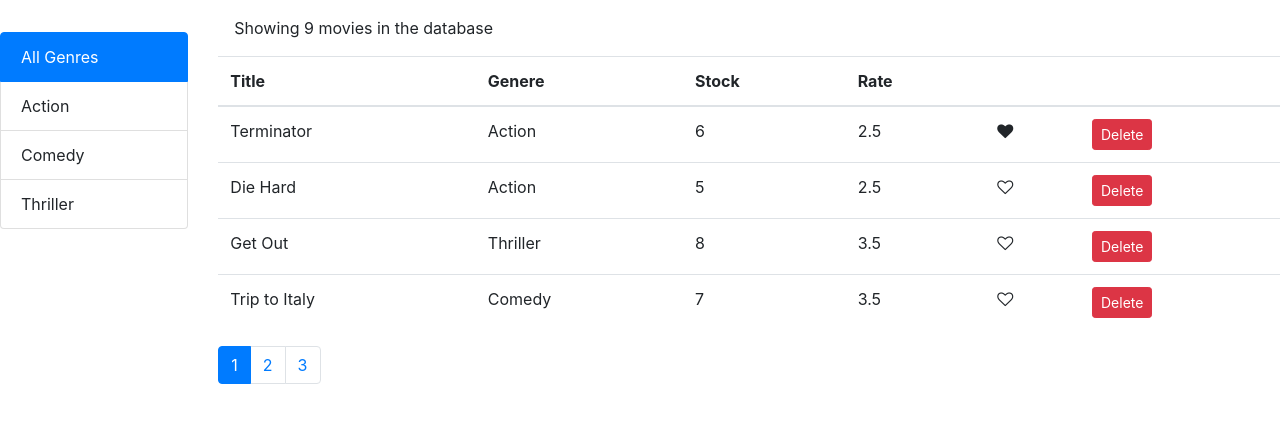
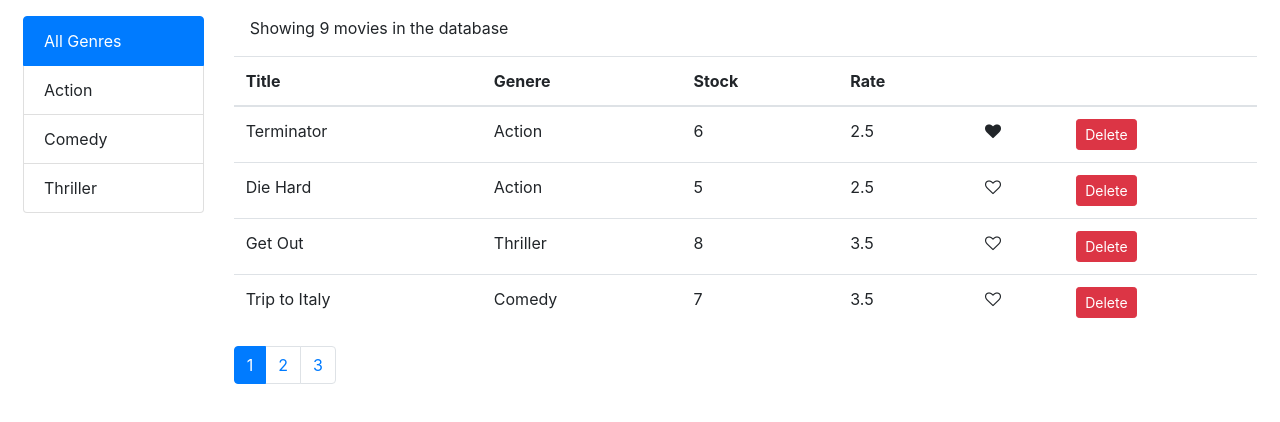
Before and after one commit to onnamani/movie-ratings, a React (Create React App) app: page / in a window 1280 px wide. Shown: the top 422 px of the page. Built offline with nearby package versions, Linux system fonts and the light colour scheme.

Commit message:
refactoring - using defaultProps method to define valiables on genres component

```diff
--- a/src/component/common/genres.jsx
+++ b/src/component/common/genres.jsx
@@ -4,7 +4,7 @@ const Genres = props => {
   const { genres, onGenreChange, textProperty, valueProperty } = props
   return (
     <div>
-      <ul className="list-group mt-3">
+      <ul className="list-group">
         <li key="all" className="list-group-item active" onClick={onGenreChange}>
           All Genres
         </li>
@@ -18,4 +18,9 @@ const Genres = props => {
   );
 };
 
+Genres.defaultProps = {
+  textProperty: 'name',
+  valueProperty: '_id'
+}
+
 export default Genres;
--- a/src/component/movies.jsx
+++ b/src/component/movies.jsx
@@ -57,13 +57,11 @@ class Movies extends Component {
     // console.log(movies)
 
     return (
-      <div className="row">
+      <div className="row ml-2 mr-2">
         <div className="col-2 mt-3">
           <Genres
             genres={genres}
             onGenreChange={this.changeGenreList}
-            textProperty="name"
-            valueProperty="_id"
           />
         </div>
         <div className="col">
```
